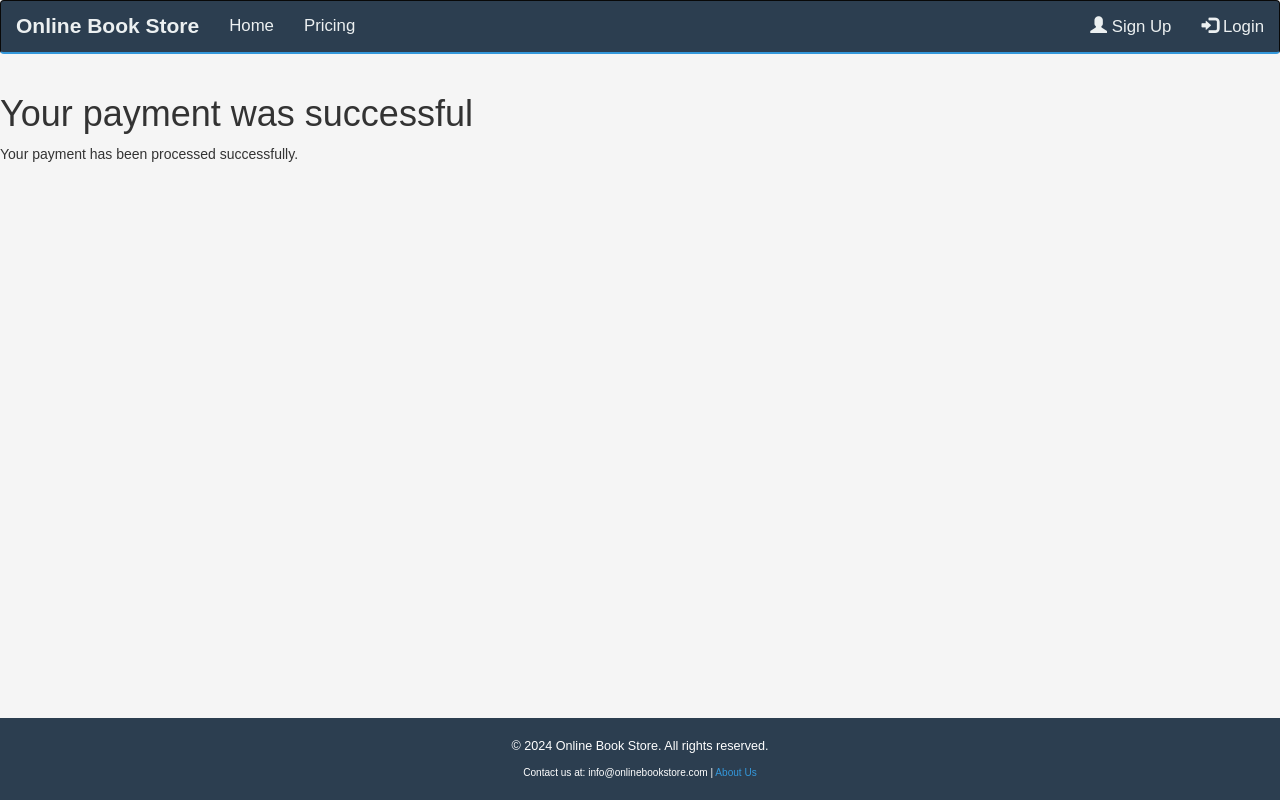
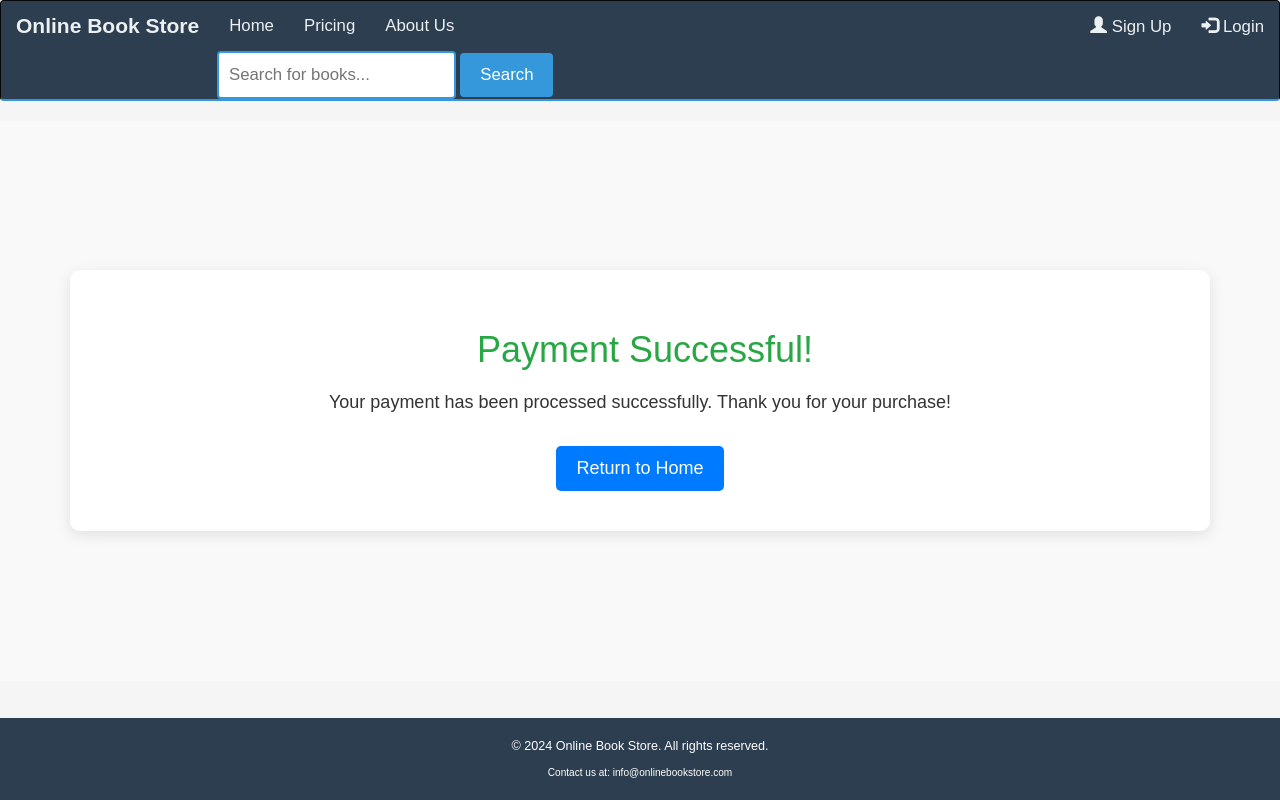
Before and after one commit to khachikmiroian/BookBazaar, a Django app: page /subscriptions/completed/ in a window 1280 px wide. Run offline with Django 5.2, Linux system fonts and the light colour scheme; some libraries are stand-ins or nearby versions.

Commit message:
change_artak_18

```diff
--- a/books/urls.py
+++ b/books/urls.py
@@ -8,6 +8,7 @@ app_name = 'books'
 
 urlpatterns = [
                   path('', HomeView.as_view(), name='home'),
+                  path('search/', post_search, name='search'),
                   path('about-us/', AboutUsView.as_view(), name='about_us'),
                   path('books/', BookListView.as_view(), name='book_list'),
                   path('books/<int:pk>/', BookDetailView.as_view(), name='book_detail'),
--- /dev/null
+++ b/static/subscriptions/css/completed.css
@@ -0,0 +1,47 @@
+.payment-success-section {
+    display: flex;
+    justify-content: center;
+    align-items: center;
+    height: 70vh;
+    background-color: #f9f9f9;
+}
+
+.success-message {
+    text-align: center;
+    background-color: #fff;
+    padding: 40px;
+    border-radius: 10px;
+    box-shadow: 0 4px 15px rgba(0, 0, 0, 0.1);
+}
+
+.success-message h1 {
+    font-size: 36px;
+    color: #28a745; /* Зеленый цвет для успешного сообщения */
+    margin-bottom: 20px;
+}
+
+.success-message i {
+    color: #28a745;
+    margin-right: 10px;
+}
+
+.success-message p {
+    font-size: 18px;
+    color: #333;
+    margin-bottom: 30px;
+}
+
+.btn {
+    padding: 10px 20px;
+    font-size: 18px;
+    background-color: #007bff;
+    border: none;
+    color: #fff;
+    border-radius: 5px;
+    text-decoration: none;
+}
+
+.btn:hover {
+    background-color: #0056b3;
+    color: #fff;
+}
--- a/templates/base.html
+++ b/templates/base.html
@@ -179,6 +179,13 @@
             <ul class="nav navbar-nav">
                 <li><a href="{% url 'books:home' %}">Home</a></li>
                 <li><a href="{% url 'subs:subscriptions_list' %}">Pricing</a></li>
+                <li><a href="{% url 'books:about_us' %}">About Us</a></li>
+                <div class="search-container">
+                    <form action="{% url 'books:search' %}" method="GET">
+                        <input type="text" name="query" placeholder="Search for books..." required>
+                        <button type="submit">Search</button>
+                    </form>
+                </div>
             </ul>
             <ul class="nav navbar-nav navbar-right">
                 {% if user.is_authenticated %}
@@ -212,7 +219,7 @@
 <footer>
     <p>&copy; 2024 Online Book Store. All rights reserved.</p>
     <div class="contact-info">
-        <p>Contact us at: info@onlinebookstore.com | <a href="{% url 'books:about_us' %}">About Us</a></p>
+        <p>Contact us at: info@onlinebookstore.com</p>
     </div>
 </footer>
 
--- a/templates/subscription/completed.html
+++ b/templates/subscription/completed.html
@@ -1,6 +1,18 @@
 {% extends "base.html" %}
-{% block title %}Payment successful{% endblock %}
+{% load static %}
+{% block title %}Payment Successful{% endblock %}
+
 {% block content %}
-<h1>Your payment was successful</h1>
-<p>Your payment has been processed successfully.</p>
+<link rel="stylesheet" href="{% static 'subscriptions/css/completed.css' %}">
+
+<section class="payment-success-section">
+    <div class="container">
+        <div class="success-message">
+            <h1><i class="fas fa-check-circle"></i> Payment Successful!</h1>
+            <p>Your payment has been processed successfully. Thank you for your purchase!</p>
+            <a href="{% url 'home' %}" class="btn btn-primary">Return to Home</a>
+        </div>
+    </div>
+</section>
+
 {% endblock %}
```
Also changed, not shown: static/books/css/search.css (added, +111 -0 lines), templates/books/home.html (+1 -6 lines), templates/search.html (+8 -16 lines), accounts/migrations/0024_alter_profile_trial_end_date.py (added).
